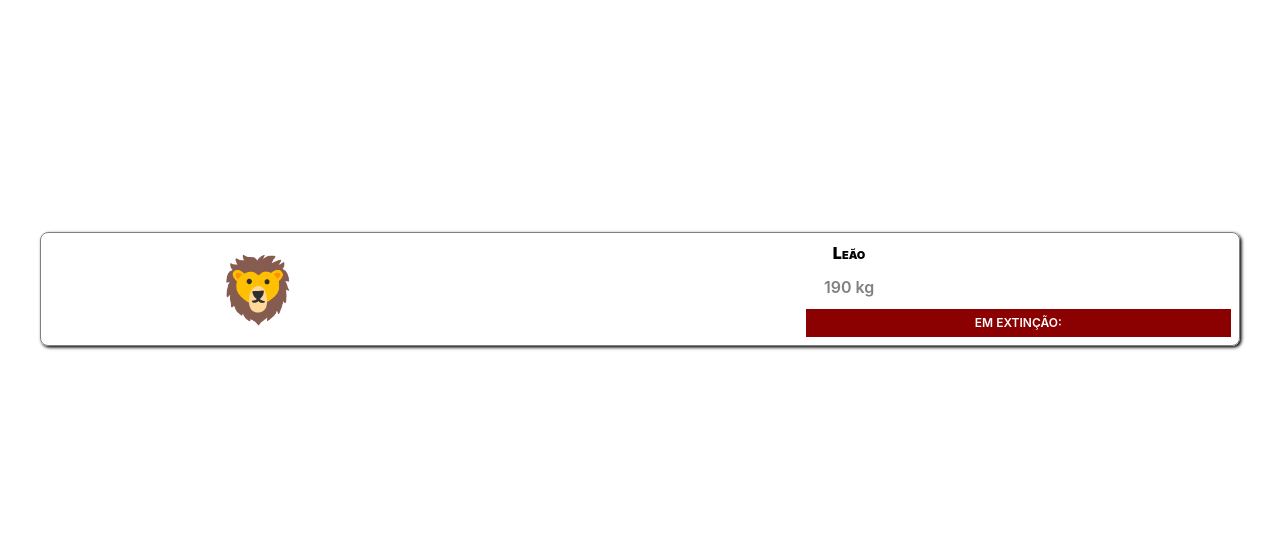
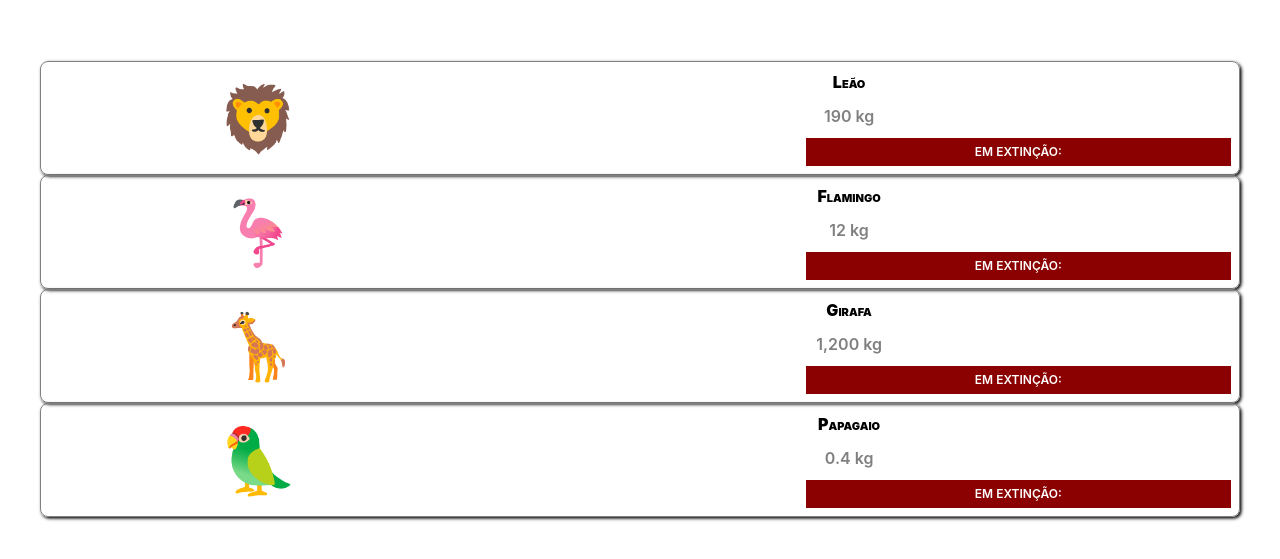
Before and after one commit to ufjf-dcc207/ufjf-dcc207-2024-3-a-atv03-VanessaTrajano, a React (Vite) app: page / in a window 1280 px wide. Shown: the part 111-670 px from the top of the page. Built offline with nearby package versions, Linux system fonts and the light colour scheme.

Commit message:
Adiciona outras chamadas de Animal

```diff
--- a/src/App.tsx
+++ b/src/App.tsx
@@ -5,6 +5,9 @@ function App() {
   return (
     <div className="app">
       <Animal icone="🦁" nome="Leão" peso={190.0} emExtincao={true} />
+      <Animal icone="🦩" nome="Flamingo" peso={12.0} emExtincao={true} />
+      <Animal icone="🦒" nome="Girafa" peso={1200.0} emExtincao={true} />
+      <Animal icone="🦜" nome="Papagaio" peso={0.4} emExtincao={false} />
     </div>
   );
 }
```
